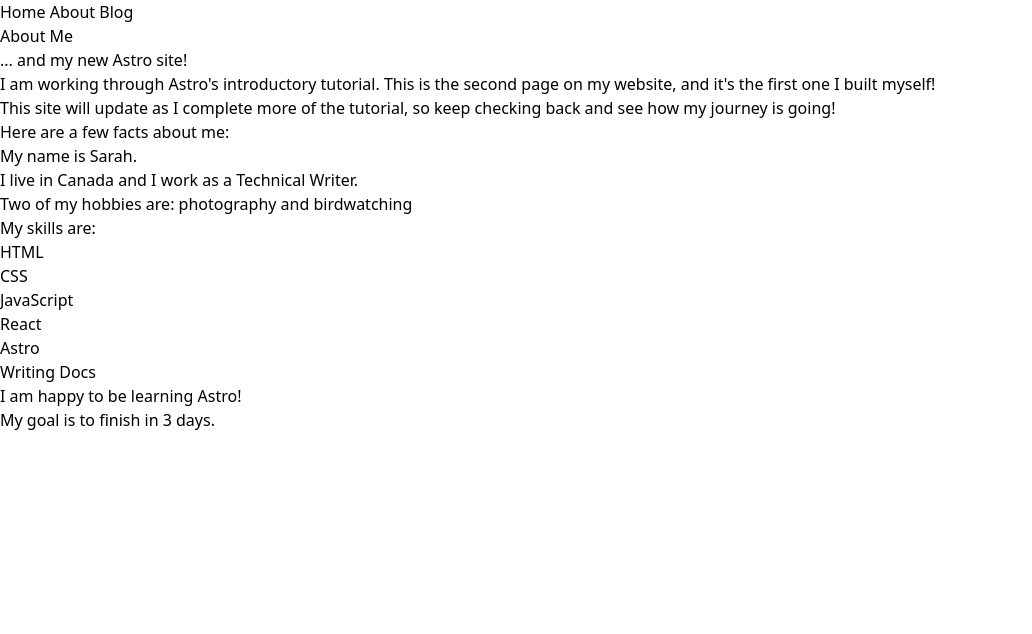
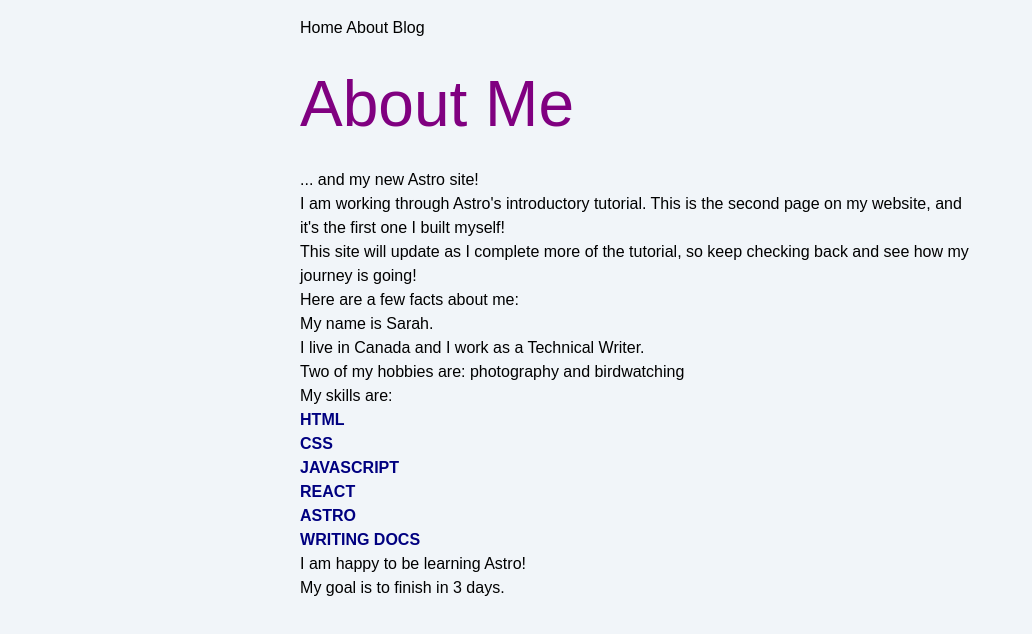
Before and after one commit to Nah0012/astro-steps, an Astro site: page /about in a window 1280 px wide. Shown: the whole page, without its empty margins (0-1032 px from the left). Built offline with nearby package versions, Linux system fonts and the light colour scheme; Astro itself is replaced by a stand-in of ours.

Commit message:
Training3

```diff
--- a/src/pages/about.astro
+++ b/src/pages/about.astro
@@ -1,6 +1,6 @@
 ---
-import Layout from "../layouts/Layout.astro";
-import Card from "../components/Card.astro";
+import "../styles/global.css";
+
 const pageTitle = "About Me";
 const identity = {
 	firstName: "Sarah",
@@ -13,6 +13,10 @@ const skills = ["HTML", "CSS", "JavaScript", "React", "Astro", "Writing Docs"];
 const happy = true;
 const finished = false;
 const goal = 3;
+
+const skillColor = "navy";
+const fontWeight = "bold";
+const textCase = "uppercase";
 ---
 
 <html lang="en">
@@ -20,6 +24,17 @@ const goal = 3;
 		<meta charset="utf-8" />
 		<meta name="viewport" content="width=device-width" />
 		<title>{pageTitle}</title>
+		<style define:vars={{ skillColor, fontWeight, textCase }}>
+			h1 {
+				color: purple;
+				font-size: 4rem;
+			}
+			.skill {
+				color: var(--skillColor);
+				font-weight: var(--fontWeight);
+				text-transform: var(--textCase);
+			}
+		</style>
 	</head>
 	<body>
 		<a href="/">Home</a>
@@ -56,7 +71,7 @@ const goal = 3;
 		</ul>
 		<p>My skills are:</p>
 		<ul>
-			{skills.map((skill) => <li>{skill}</li>)}
+			{skills.map((skill) => <li class="skill">{skill}</li>)}
 		</ul>
 		{happy && <p>I am happy to be learning Astro!</p>}
 
--- a/src/pages/blog.astro
+++ b/src/pages/blog.astro
@@ -1,6 +1,6 @@
 ---
 import Layout from "../layouts/Layout.astro";
-import Card from "../components/Card.astro";
+import "../styles/global.css";
 const pageTitle = "My Astro Learning Blog";
 ---
 
--- a/src/pages/index.astro
+++ b/src/pages/index.astro
@@ -1,6 +1,7 @@
 ---
 import Layout from "../layouts/Layout.astro";
 import Card from "../components/Card.astro";
+import "../styles/global.css";
 const pageTitle = "Home";
 ---
 
--- /dev/null
+++ b/src/styles/global.css
@@ -0,0 +1,21 @@
+html {
+	background-color: #f1f5f9;
+	font-family: sans-serif;
+}
+
+body {
+	margin: 0 auto;
+	width: 100%;
+	max-width: 80ch;
+	padding: 1rem;
+	line-height: 1.5;
+}
+
+* {
+	box-sizing: border-box;
+}
+
+h1 {
+	margin: 1rem 0;
+	font-size: 2.5rem;
+}
```
Also changed, not shown: package.json (+0 -17 lines), 1 other file.
